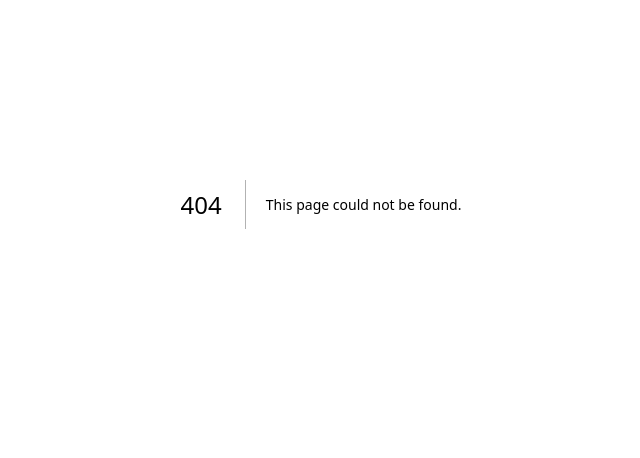
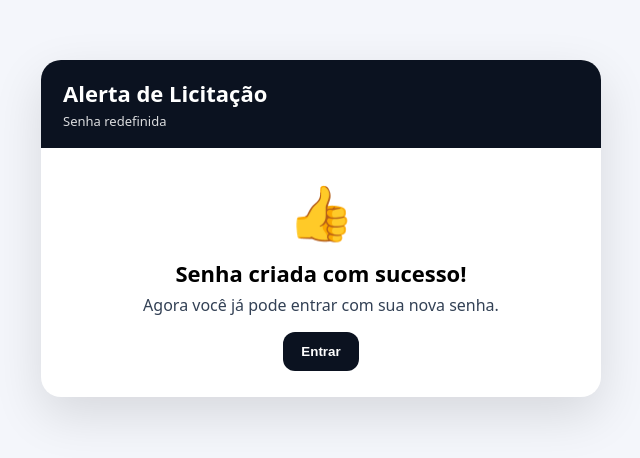
Before and after one commit to cleonenas123-dev/alerta-licitacao-v2, a Next.js app: page /reset-senha/sucesso in a window 1280 px wide. Before the commit this address had no page. Shown: the part 196-654 px from the top of the page, without its empty margins (319-959 px from the left). Built offline with nearby package versions, Linux system fonts and the light colour scheme.

Commit message:
Create page.js

```diff
--- /dev/null
+++ b/app/reset-senha/sucesso/page.js
@@ -0,0 +1,62 @@
+"use client";
+
+import { useRouter } from "next/navigation";
+
+export default function SucessoResetSenha() {
+  const router = useRouter();
+
+  return (
+    <div style={styles.page}>
+      <div style={styles.card}>
+        <div style={styles.header}>
+          <div style={styles.title}>Alerta de Licitação</div>
+          <div style={styles.subtitle}>Senha redefinida</div>
+        </div>
+
+        <div style={styles.body}>
+          <div style={styles.icon}>👍</div>
+          <h2 style={styles.h2}>Senha criada com sucesso!</h2>
+          <p style={styles.p}>Agora você já pode entrar com sua nova senha.</p>
+
+          <button style={styles.btn} onClick={() => router.push("/login")}>
+            Entrar
+          </button>
+        </div>
+      </div>
+    </div>
+  );
+}
+
+const styles = {
+  page: {
+    minHeight: "100vh",
+    background: "#f4f6fb",
+    display: "flex",
+    alignItems: "center",
+    justifyContent: "center",
+    padding: 24,
+  },
+  card: {
+    width: "min(560px, 96vw)",
+    background: "#fff",
+    borderRadius: 20,
+    boxShadow: "0 18px 50px rgba(0,0,0,.12)",
+    overflow: "hidden",
+  },
+  header: { background: "#0b1220", color: "#fff", padding: "18px 22px" },
+  title: { fontSize: 22, fontWeight: 800 },
+  subtitle: { fontSize: 13, opacity: 0.85, marginTop: 4 },
+  body: { padding: 26, textAlign: "center" },
+  icon: { fontSize: 54, marginBottom: 10 },
+  h2: { margin: "0 0 6px", fontSize: 22 },
+  p: { margin: "0 0 16px", color: "#334155" },
+  btn: {
+    background: "#0b1220",
+    color: "#fff",
+    border: "none",
+    padding: "12px 18px",
+    borderRadius: 12,
+    fontWeight: 800,
+    cursor: "pointer",
+  },
+};
```
